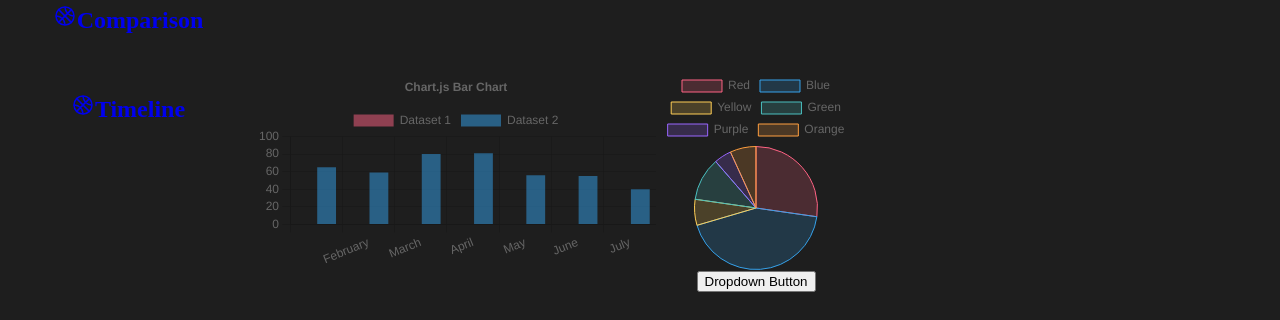
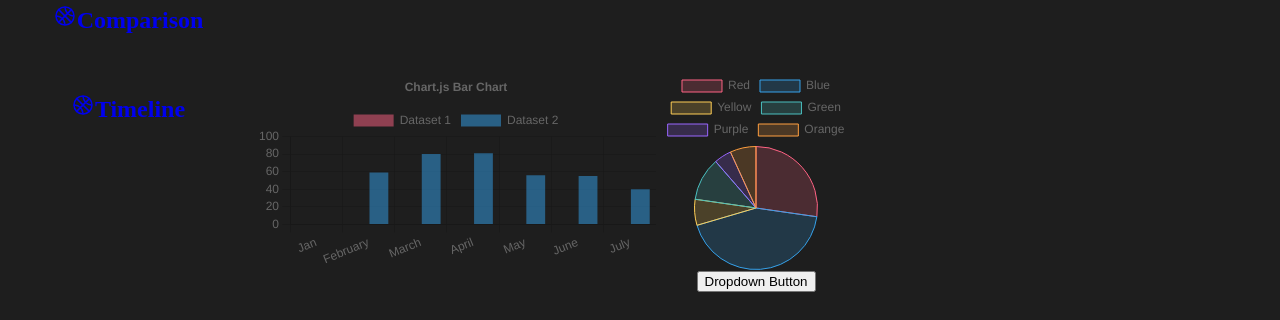
Before and after one commit to Tsebo200/Dream-Team, a React (Create React App) app: page /compare in a window 1280 px wide. Shown: the part 277-597 px from the top of the page. Built offline with nearby package versions, Linux system fonts and the light colour scheme; no server answers.

Commit message:
One dataset is being displayed on one bar

```diff
--- a/src/Pages/Compare.jsx
+++ b/src/Pages/Compare.jsx
@@ -69,23 +69,39 @@ const data2 = {
 const Compare = ()=>{
 
   const [ballerName, setBallerName] = useState([])
+  const [ballerData, setBallerData] = useState([])
 
-  useEffect(() => {
+  // useEffect(() => {
+
+  //   axios.get('https://www.balldontlie.io/api/v1/players')
+  //   .then((res) => {
+  //    setBallerName(res.data.data[4].first_name)
+  //   //  console.log({ballerName})
+  //    console.log(ballerName)
+  //   })
+  //    .catch((err) =>{
+  //      console.log(err)
+  //   })
+
+  //  }, [])
 
 
+   useEffect(() => {
 
-    axios.get('https://www.balldontlie.io/api/v1/players')
-    .then((res) => {
-     setBallerName(res.data.data[4].first_name)
-    //  console.log({ballerName})
-     console.log(ballerName)
-    })
-     .catch((err) =>{
-       console.log(err)
-    })
+   axios.get('https://www.balldontlie.io/api/v1/stats')
+   .then((res) => {
+    setBallerData(res.data.data[10].ast)
+    // let playerStats =
+    // setBallerData(res.data)
+    // playerStats(res.data)
+   //  console.log({ballerName})
+    console.log(ballerData)
+   })
+    .catch((err) =>{
+      console.log(err)
+   })
 
-   }, [])
-
+  },[ballerData])
 
 
 
@@ -104,19 +120,19 @@ const Compare = ()=>{
     },
   };
 
-  const labels = [ballerName, 'February', 'March', 'April', 'May', 'June', 'July'];
+  const labels = ['Jan', 'February', 'March', 'April', 'May', 'June', 'July'];
 
   const data = {
     labels,
     datasets: [
       {
         label: 'Dataset 1',
-        data:  [],
+        data: [],
         backgroundColor: 'rgba(255, 99, 132, 0.5)',
       },
       {
         label: 'Dataset 2',
-        data: [65, 59, 80, 81, 56, 55, 40],
+        data: [ballerData, 59, 80, 81, 56, 55, 40],
         backgroundColor: 'rgba(53, 162, 235, 0.5)',
       },
     ],
```
